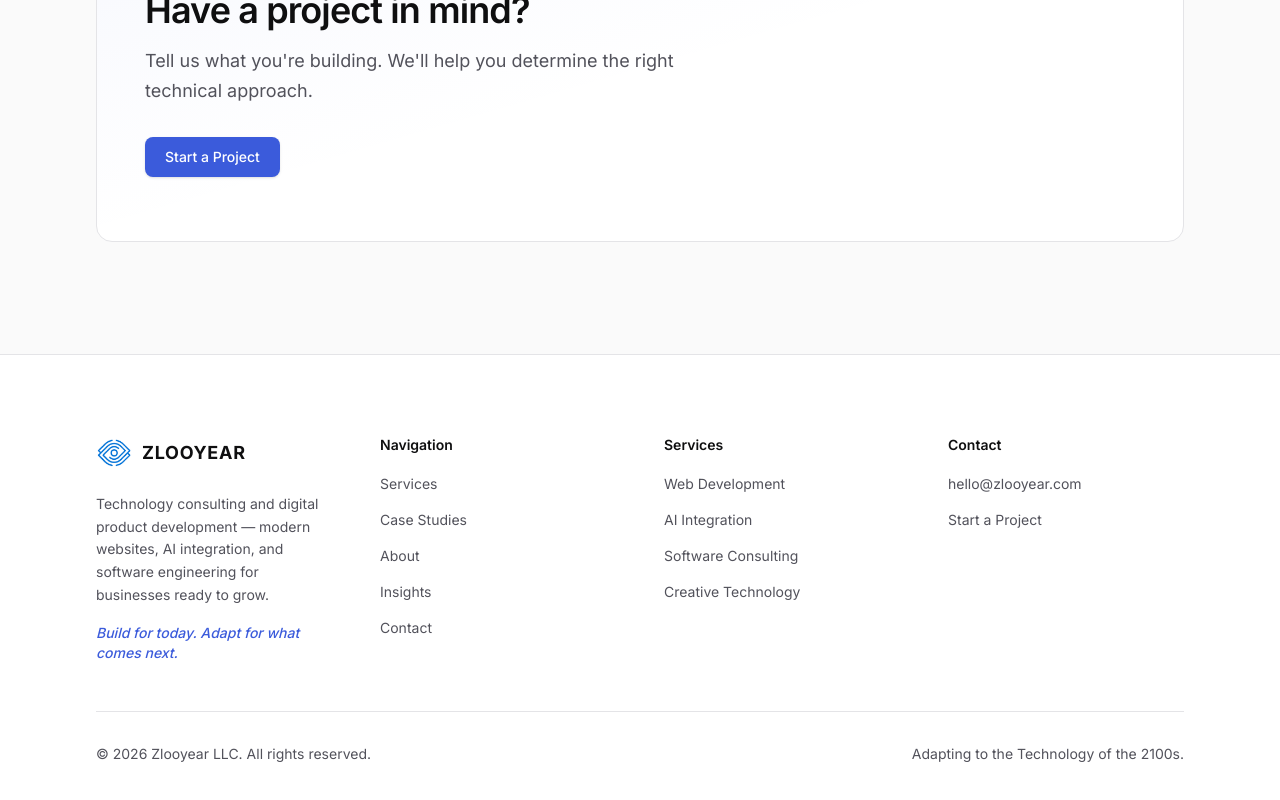
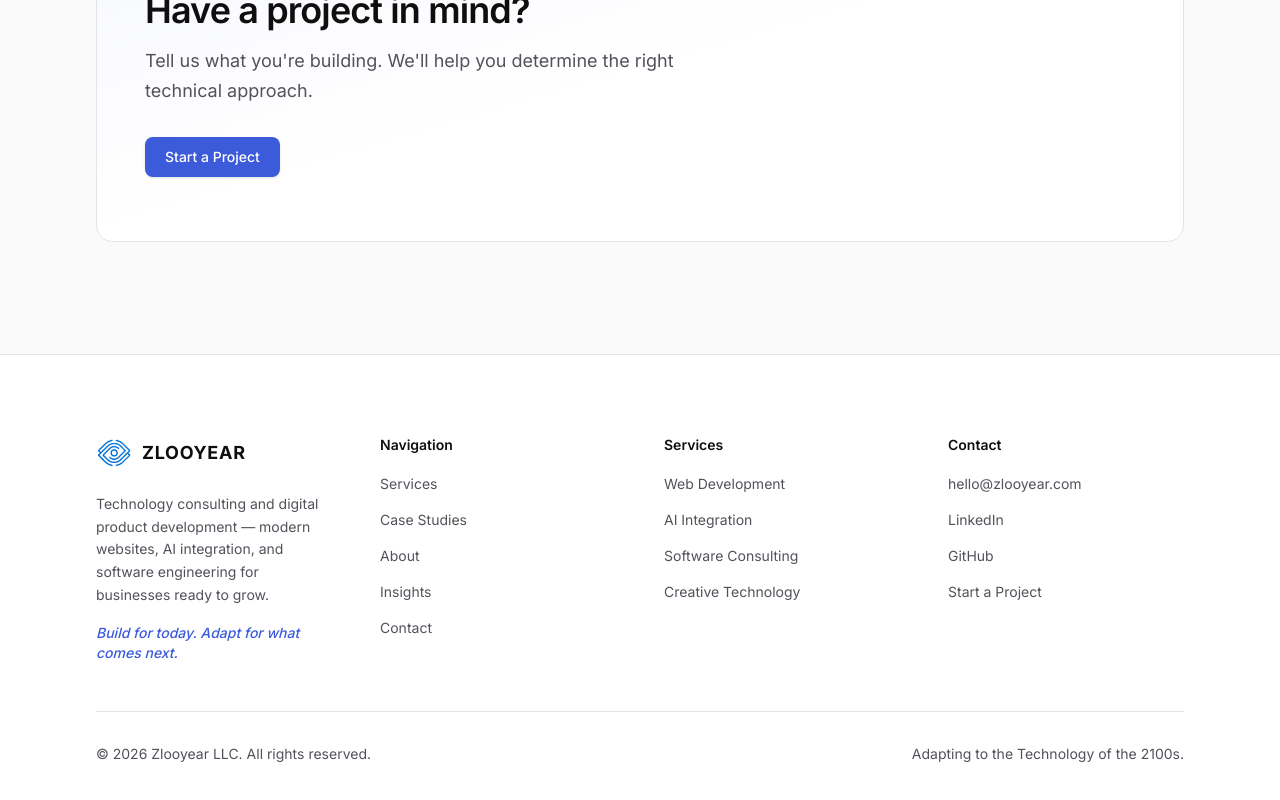
Before and after one commit to bitlovely/zlooyear, a Next.js app: page / in a window 1280 px wide. Shown: the part 5733-6533 px from the top of the page. Built offline with nearby package versions, Linux system fonts and the light colour scheme.

Commit message:
Add LinkedIn and GitHub links to Footer; update SITE constants with new URLs

```diff
--- a/src/components/layout/Footer.tsx
+++ b/src/components/layout/Footer.tsx
@@ -70,6 +70,26 @@ export function Footer() {
                 </a>
               </li>
               <li>
+                <a
+                  href={SITE.linkedin}
+                  target="_blank"
+                  rel="noreferrer"
+                  className="text-sm text-muted-foreground transition-colors hover:text-foreground"
+                >
+                  LinkedIn
+                </a>
+              </li>
+              <li>
+                <a
+                  href={SITE.github}
+                  target="_blank"
+                  rel="noreferrer"
+                  className="text-sm text-muted-foreground transition-colors hover:text-foreground"
+                >
+                  GitHub
+                </a>
+              </li>
+              <li>
                 <Link
                   href="/contact"
                   className="text-sm text-muted-foreground transition-colors hover:text-foreground"
--- a/src/lib/constants.ts
+++ b/src/lib/constants.ts
@@ -3,6 +3,8 @@ export const SITE = {
   domain: "zlooyear.com",
   url: "https://zlooyear.com",
   email: "hello@zlooyear.com",
+  linkedin: "https://www.linkedin.com/company/zlooyear",
+  github: "https://github.com/zlooyear",
   tagline: "Adapting to the Technology of the 2100s.",
   motto: "Build for today. Adapt for what comes next.",
   description:
```
